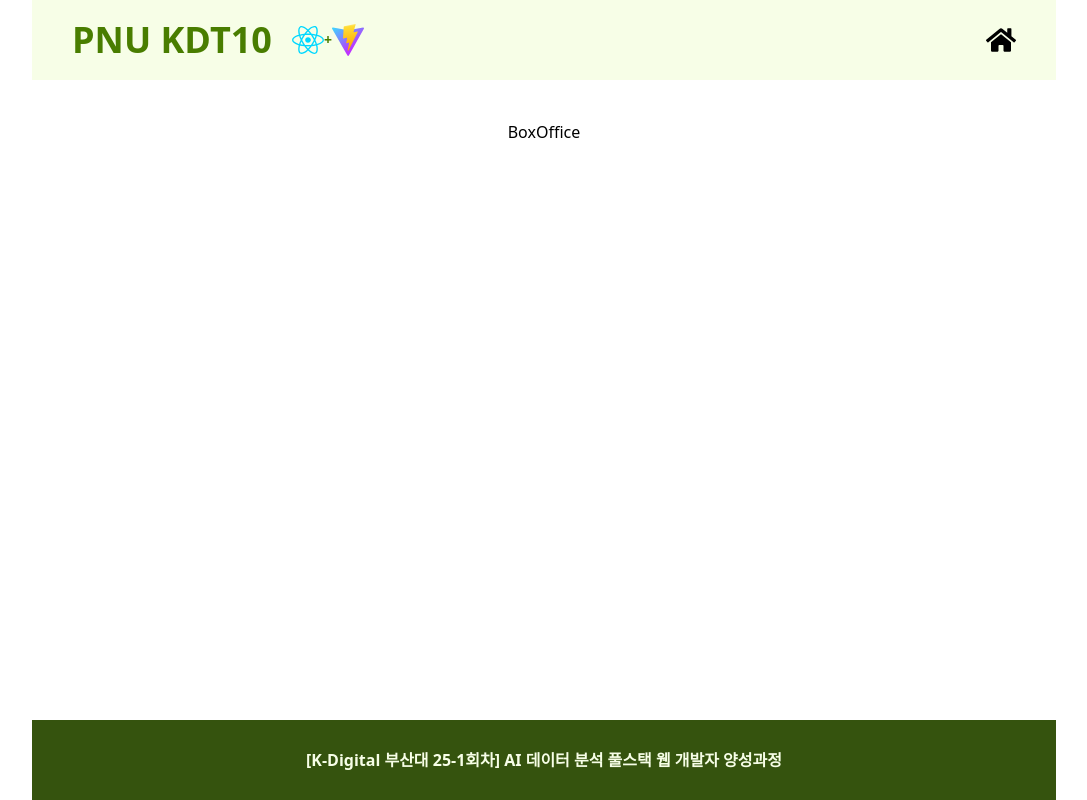
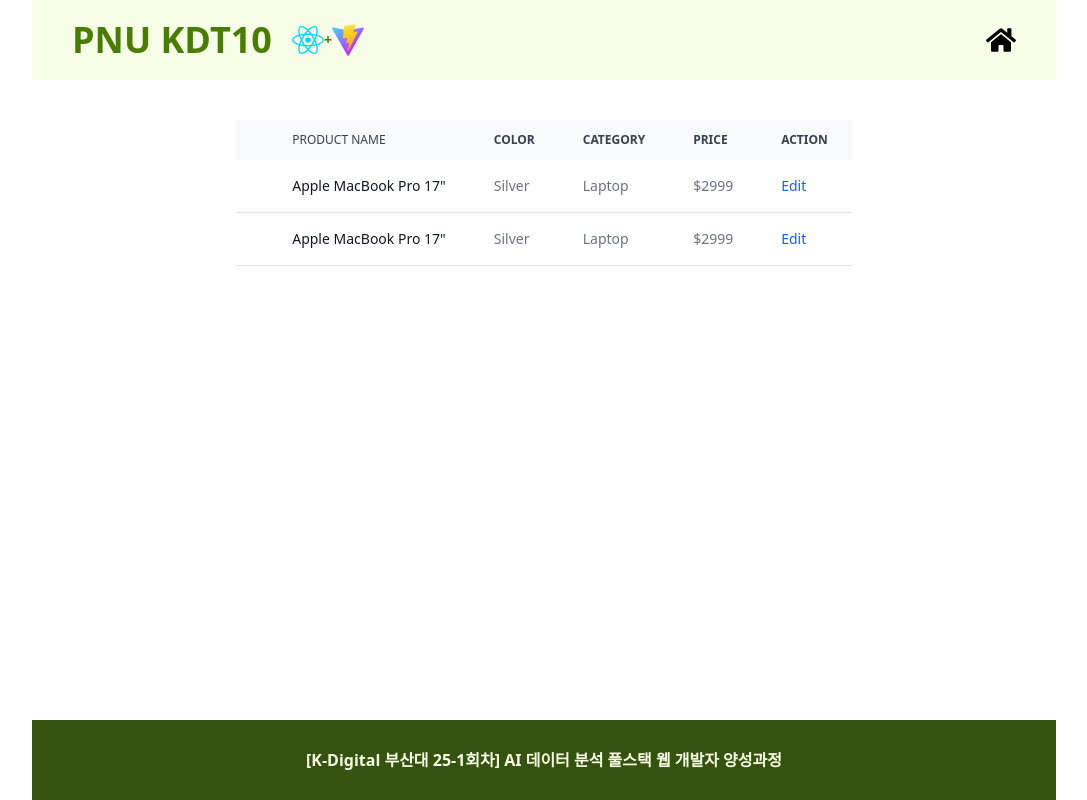
Before and after one commit to pnumin/kdt01_react, a React (Vite) app: page / in a window 1280 px wide. Shown: the whole page, without its empty margins (96-1183 px from the left). Built offline with nearby package versions, Linux system fonts and the light colour scheme; no server answers.

Commit message:
일일박스오피스

```diff
--- a/src/09/BoxOffice.jsx
+++ b/src/09/BoxOffice.jsx
@@ -1,3 +1,4 @@
+//table참고 : https://flowbite.com/docs/components/tables/
 import { useState, useEffect } from "react"
 
 export default function BoxOffice() {
@@ -25,7 +26,7 @@
   //일일 박스 오피스 정보 가져오기
   const getFetchData = async () => {
     const mvApiKey = import.meta.env.VITE_APP_MV_KEY;
-    let dt = getYesterday().replaceAll('-','') ;
+    let dt = getYesterday().replaceAll('-', '');
 
     let url = `https://kobis.or.kr/kobisopenapi/webservice/rest/boxoffice/searchDailyBoxOfficeList.json?`;
     url = `${url}key=${mvApiKey}&targetDt=${dt}`;
@@ -45,7 +46,72 @@
 
   return (
     <div>
-      BoxOffice
-    </div>
+        <table className="w-full text-sm text-left rtl:text-right text-gray-500 dark:text-gray-400">
+          <thead className="text-xs text-gray-700 uppercase bg-gray-50 dark:bg-gray-700 dark:text-gray-400">
+            <tr>
+              <td className="p-4">
+              </td>
+              <td className="px-6 py-3">
+                Product name
+              </td>
+              <th className="px-6 py-3">
+                Color
+              </th>
+              <th className="px-6 py-3">
+                Category
+              </th>
+              <th className="px-6 py-3">
+                Price
+              </th>
+              <th class="px-6 py-3">
+                Action
+              </th>
+            </tr>
+          </thead>
+          <tbody>
+            <tr className="bg-white border-b dark:bg-gray-800 dark:border-gray-700 border-gray-200 hover:bg-gray-50 dark:hover:bg-gray-600">
+              <td className="w-4 p-4">
+
+              </td>
+              <td scope="row" class="px-6 py-4 font-medium text-gray-900 whitespace-nowrap dark:text-white">
+                Apple MacBook Pro 17"
+              </td>
+              <td class="px-6 py-4">
+                Silver
+              </td>
+              <td class="px-6 py-4">
+                Laptop
+              </td>
+              <td class="px-6 py-4">
+                $2999
+              </td>
+              <td class="px-6 py-4">
+                <a href="#" class="font-medium text-blue-600 dark:text-blue-500 hover:underline">Edit</a>
+              </td>
+            </tr>
+            <tr className="bg-white border-b dark:bg-gray-800 dark:border-gray-700 border-gray-200 hover:bg-gray-50 dark:hover:bg-gray-600">
+              <td className="w-4 p-4">
+
+              </td>
+              <td scope="row" class="px-6 py-4 font-medium text-gray-900 whitespace-nowrap dark:text-white">
+                Apple MacBook Pro 17"
+              </td>
+              <td class="px-6 py-4">
+                Silver
+              </td>
+              <td class="px-6 py-4">
+                Laptop
+              </td>
+              <td class="px-6 py-4">
+                $2999
+              </td>
+              <td class="px-6 py-4">
+                <a href="#" class="font-medium text-blue-600 dark:text-blue-500 hover:underline">Edit</a>
+              </td>
+            </tr>
+          </tbody>
+        </table>
+
+      </div>
   )
 }
```
